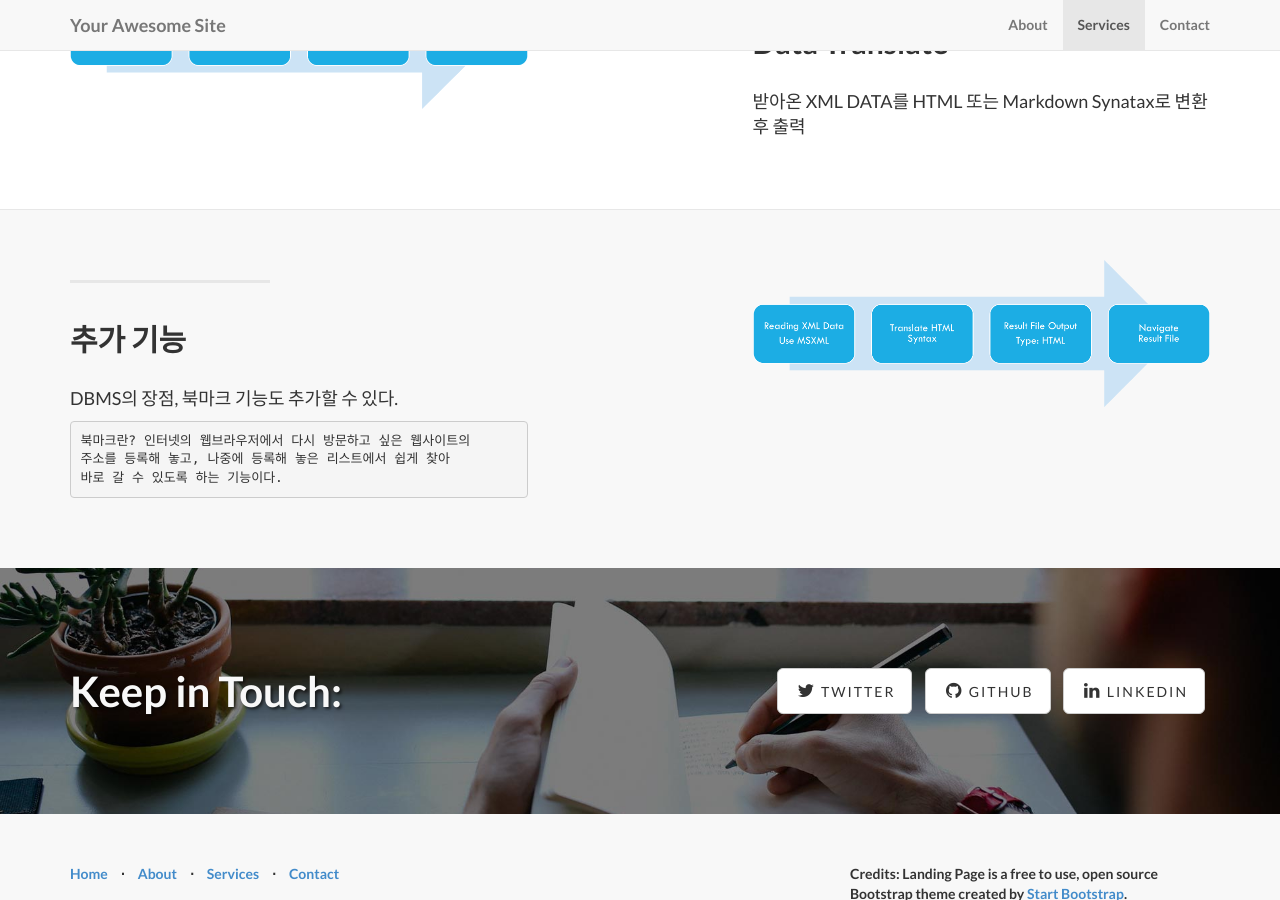
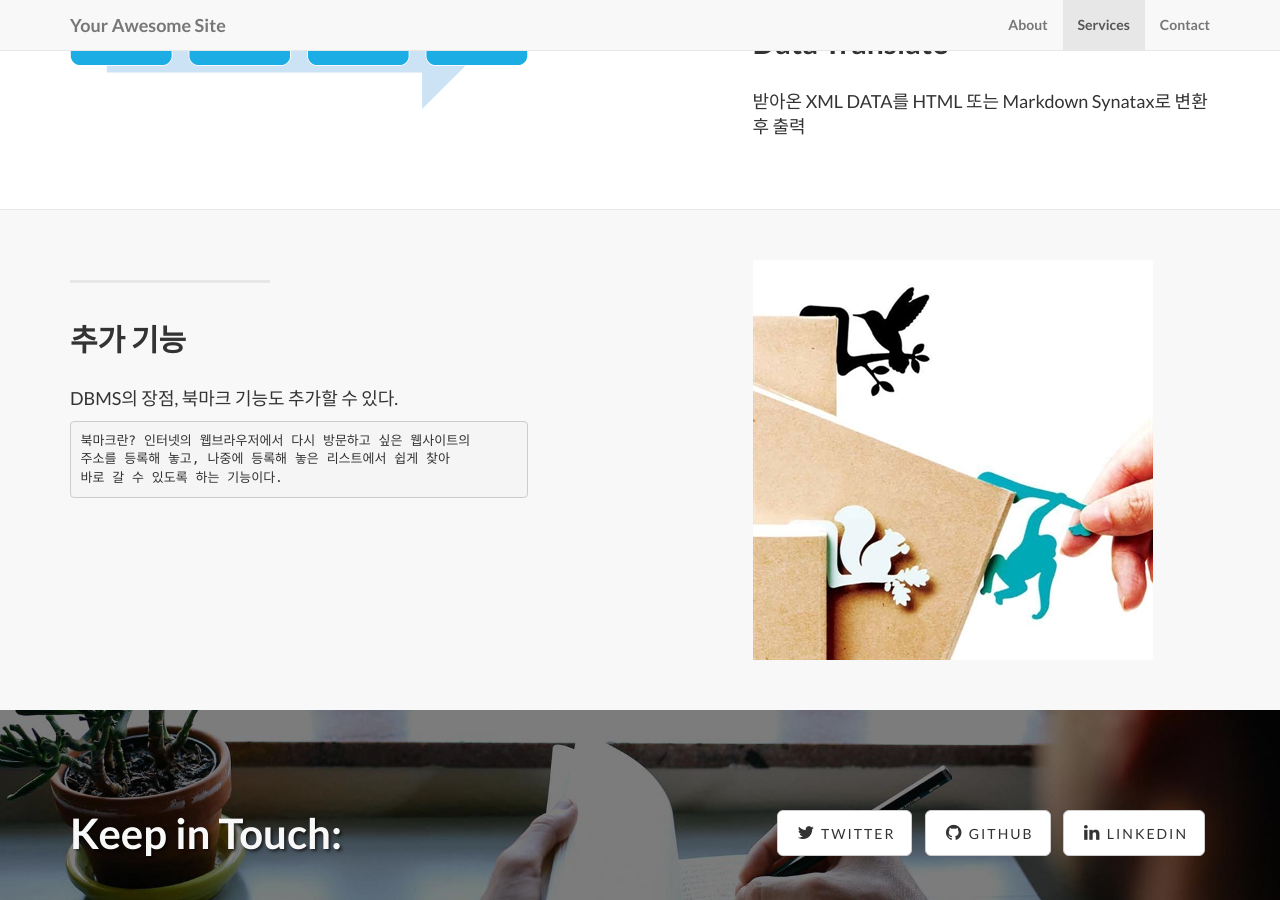
Before and after one commit to dbwjddldb96/dbwjddldb96.github.com, a Jekyll site: the page built from index.html, in a window 1280 px wide and 900 px high, scrolled down 3390 px. Built offline with Jekyll 4.4.1, drawn with Linux system fonts in a browser that asks for light colours.

Commit message:
Update 2016-05-22-smart-function (7).markdown

```diff
--- a/_posts/2016-05-22-smart-function (7).markdown
+++ b/_posts/2016-05-22-smart-function (7).markdown
@@ -2,7 +2,7 @@
 layout: post
 title:  "추가 기능"
 categories: jekyll update
-img: art6.png
+img: art8.jpg
 ---
 
 DBMS의 장점, 북마크 기능도 추가할 수 있다.
```
